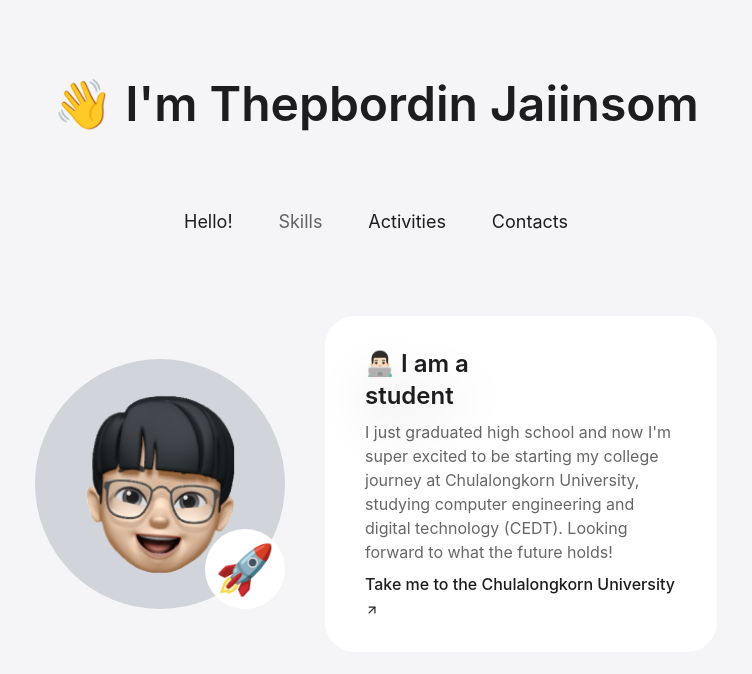
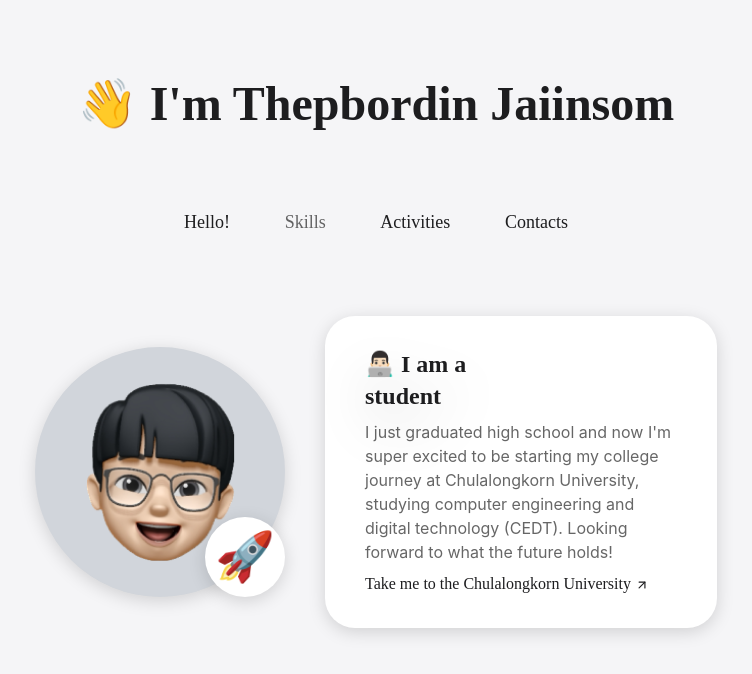
Before and after one commit to thepbordin/thepbodin.github.io, a React (Create React App) app: page / in a window 1280 px wide. Shown: the top 674 px of the page, without its empty margins (264-1016 px from the left). Built offline with nearby package versions, Linux system fonts and the light colour scheme.

Commit message:
photo effect

```diff
--- a/src/App.css
+++ b/src/App.css
@@ -3,7 +3,7 @@ body {
   margin: 0;
   padding: 0;
 
-  font-family: -apple-system, BlinkMacSystemFont;
+  font-family: "Poppins";
 }
 body {
   color: #1d1d1f;
@@ -53,7 +53,21 @@ h3 {
 .intro-container:hover .student::after {
   opacity: 1;
 }
+
 .student::before,
 .student::after {
-  transition: opacity 0.3s ease-in-out;
+  transition: opacity 0.4s ease-in-out;
 }
+.mypic {
+  position: absolute;
+  object-fit: cover;
+  width: 100%;
+  translate: -100%;
+  @apply transition-all duration-[0.4s] ease-in-out;
+}
+.mypic-frame:hover > .mypic {
+  translate: 0;
+}
+.intro-container:hover + .mypic {
+  translate: 0;
+}
--- a/src/App.js
+++ b/src/App.js
@@ -11,7 +11,7 @@ function App() {
         <h1 className="text-left font-apple text-5xl font-semibold md:text-center">
           👋 I'm Thepbordin Jaiinsom
         </h1>
-        <Navbar /> {/* TODO: LINKS */}
+        <Navbar />
         <Intro />
         {/* <Skills /> */}
       </div>
--- a/src/pages/Intro.js
+++ b/src/pages/Intro.js
@@ -1,33 +1,29 @@
 import React from "react";
 import memoji from "../img/memoji.png";
+import myimg from "../img/myimg.jpeg";
+import myimgRounded from "../img/myimg-rounded.png";
 import NavArrow from "../components/NavArrow";
 import { useState } from "react";
+
 function Intro() {
-  const learnerStyle = {};
   return (
     <>
-      <div className="mb-20 flex flex-col items-center justify-center gap-10 lg:flex-row">
+      <div className="ove mb-20 flex flex-col items-center justify-center gap-10 lg:flex-row">
         {/* Head */}
         <div className="relative flex h-[250px] w-[250px] items-center justify-center rounded-full bg-gray-300 shadow-apple">
-          <img src={memoji} className="w-[60%]" alt="" />
-          <div className="absolute bottom-0 right-0 flex h-[80px] w-[80px] items-center justify-center rounded-full bg-white text-5xl shadow-apple">
+          <img src={memoji} className="myimg w-[60%]" alt="" />
+          <div className="mypic-frame absolute h-[220px] w-[220px] overflow-hidden rounded-full">
+            <img src={myimgRounded} className="mypic" alt="" />
+          </div>
+          <div className="z-3 absolute bottom-0 right-0 flex h-[80px] w-[80px] items-center justify-center rounded-full bg-white text-5xl shadow-apple">
             <span>🚀</span>
           </div>
         </div>
 
         {/* Introdution */}
-        <div
-          className="intro-container max-w-[100%] rounded-[30px] bg-white px-10 py-8 shadow-apple transition-colors duration-300 lg:max-w-[50%] xl:max-w-[35%]"
-          // style={
-          //   isLeaner ? { backgroundColor: "#" } : { backgroundColor: "#fff" }
-          // }
-        >
+        <div className="intro-container max-w-[100%] rounded-[30px] bg-white px-10 py-8 shadow-apple transition-colors duration-300 lg:max-w-[50%] xl:max-w-[35%]">
           <h3 className="inline text-2xl font-semibold drop-shadow-2xl">
-            👨🏻‍💻 I am a{" "}
-            <span
-              // style={isLeaner ? learnerStyle : null}
-              className="student"
-            ></span>{" "}
+            👨🏻‍💻 I am a <span className="student"></span>{" "}
           </h3>
 
           <p className="my-2 font-inter text-grayed">
--- a/src/pages/Navbar.js
+++ b/src/pages/Navbar.js
@@ -4,10 +4,10 @@ function Navbar() {
   return (
     <>
       <div className="m-auto my-10 lg:my-20 flex max-w-sm flex-row item-center justify-between text-center text-lg opacity-0 lg:opacity-100">
-        <span>Hello!</span>
-        <span className="text-grayed">Skills</span>
-        <span>Activities</span>
-        <span>Contacts</span>
+        <a href="#">Hello!</a>
+        <a href="#skills" className="text-grayed">Skills</a>
+        <a href="#activities">Activities</a>
+        <a href="#contacts">Contacts</a>
       </div>
     </>
   );
--- a/tailwind.config.js
+++ b/tailwind.config.js
@@ -4,14 +4,14 @@ module.exports = {
   theme: {
     extend: {
       fontFamily: {
-        "apple": ["-apple-system, BlinkMacSystemFont"],
+        "apple": ["Exo 2", "-apple-system, BlinkMacSystemFont", ],
         "plex-sans-thai": ["IBM Plex Sans Thai", "sans-serif"],
         "poppins": ["Poppins", "sans-serif"],
         "inter": ['Inter', "sans-serif"]
       },
       boxShadow: {
-        // 'apple': '0px 4px 17px rgba(0, 0, 0, 0.15)'
-        'apple': '0px'
+        'apple': '0px 4px 17px rgba(0, 0, 0, 0.15)',
+        // 'apple': '0px'
 
       },
       textColor: {
```
Also changed, not shown: src/img/myimg-rounded.png (added), src/img/myimg.jpeg (added).
